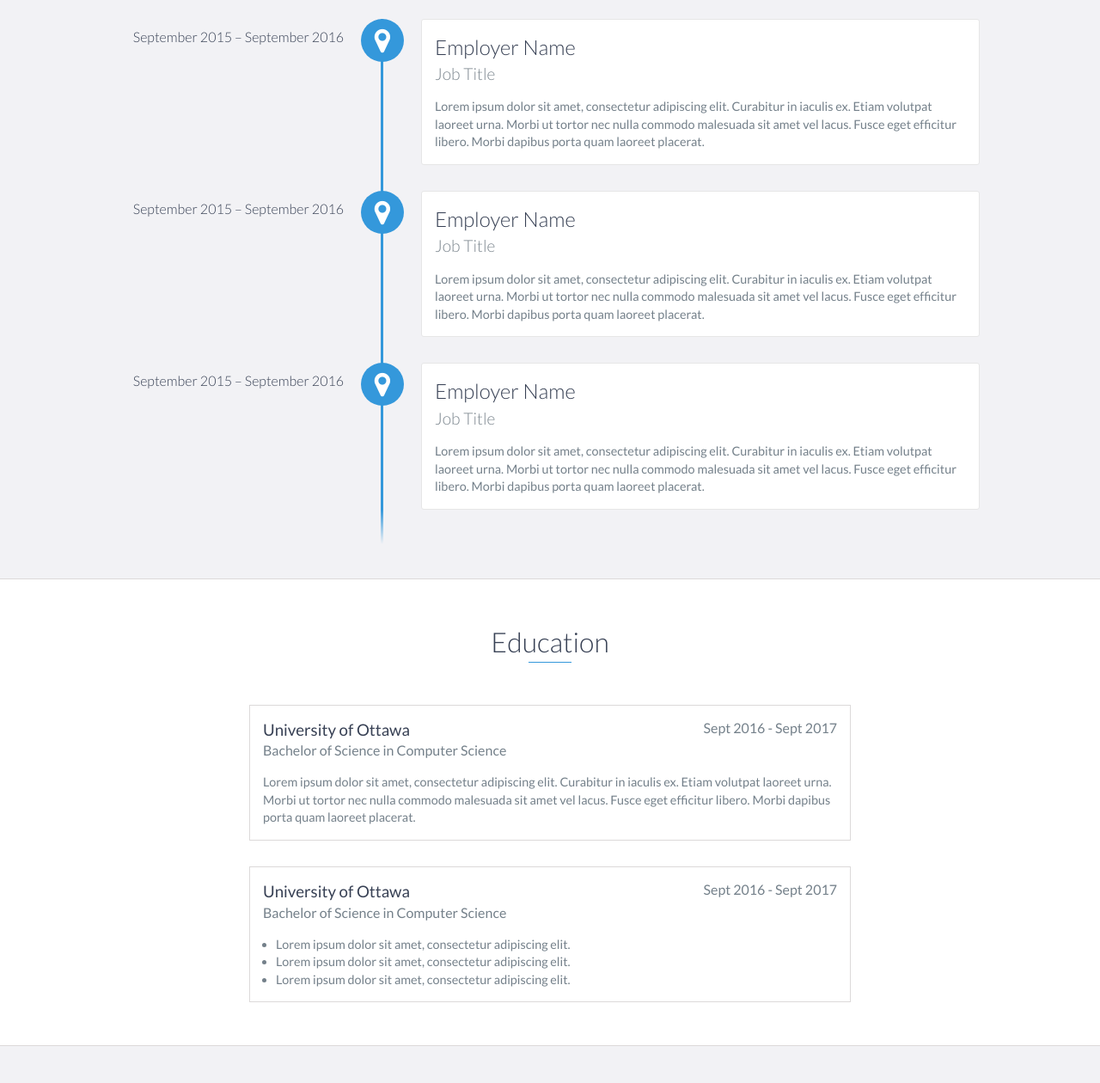
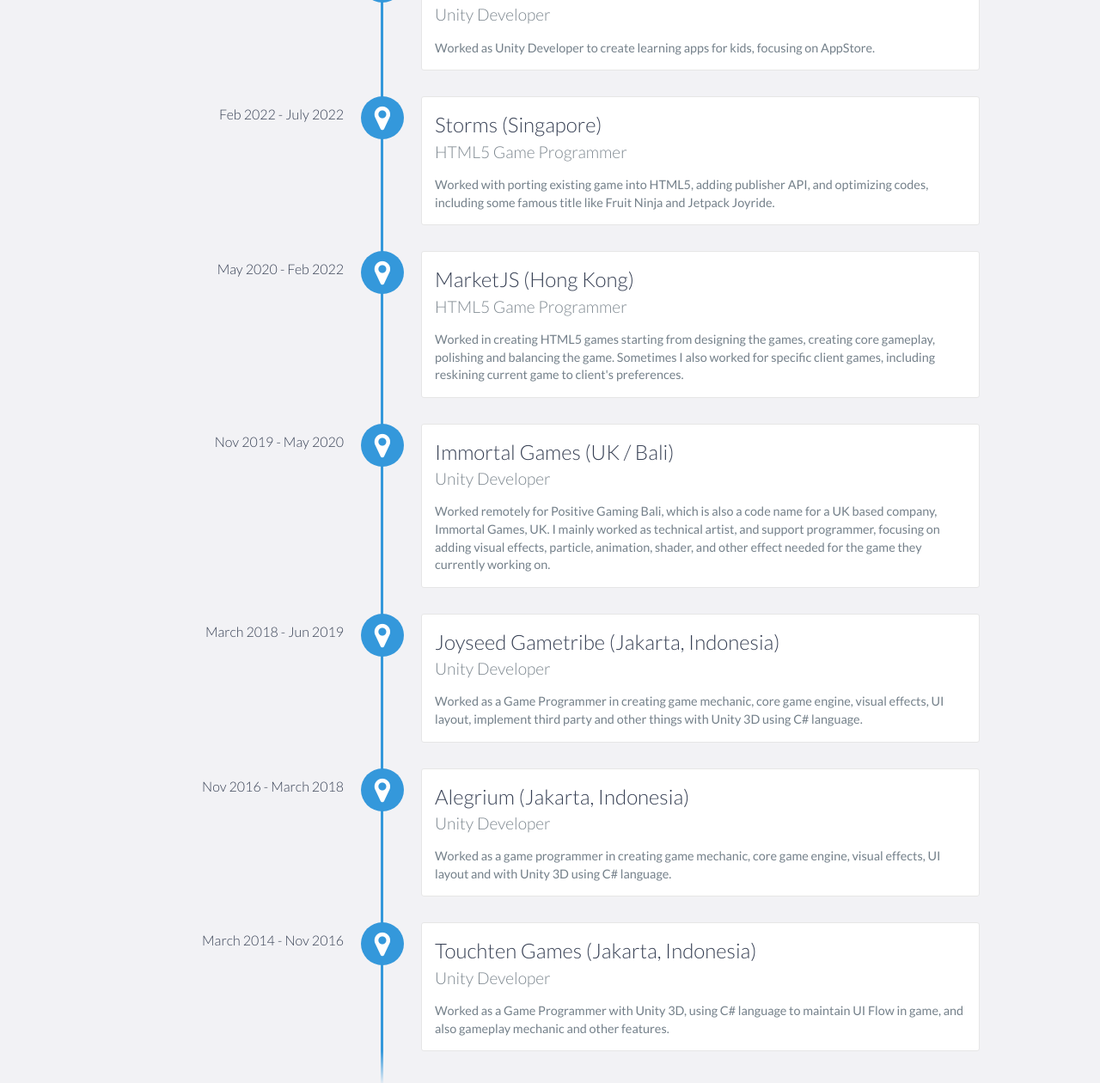
Before and after one commit to vindadzoebir123/Portfolio, a website: page index.html in a window 1280 px wide. Shown: the part 1245-2505 px from the top of the page at 86% size. Drawn offline with nearby package versions, Linux system fonts and the light colour scheme.

Commit message:
- update info

```diff
--- a/index.html
+++ b/index.html
@@ -5,7 +5,7 @@
     <meta charset="utf-8">
     <meta http-equiv="X-UA-Compatible" content="IE=edge">
     <meta name="viewport" content="width=device-width, initial-scale=1">
-    <title>My Portfolio</title>
+    <title>Vinda D Zoebir's Portfolio</title>
 	<link rel="shortcut icon" href="favicon.ico" type="image/x-icon">
 	<link rel="icon" href="favicon.ico" type="image/x-icon">
     <link href="https://fonts.googleapis.com/css?family=Lato:300,400,700,900" rel="stylesheet">
@@ -48,8 +48,8 @@
 
     <div id="lead">
         <div id="lead-content">
-            <h1>Ryan Fitzgerald</h1>
-            <h2>Software Engineer</h2>
+            <h1>Vinda D. Zoebir</h1>
+            <h2>Game Programmer</h2>
             <a href="#" class="btn-rounded-white">Download Resume</a>
         </div>
         <!-- End #lead-content -->
@@ -73,9 +73,11 @@
                 </div>
                 <div class="col-md-8">
                     <p>
-                        Lorem ipsum dolor sit amet, consectetur adipiscing elit. Curabitur in iaculis ex. Etiam volutpat laoreet urna. Morbi ut tortor nec nulla commodo malesuada sit amet vel lacus. Fusce eget efficitur libero. Morbi dapibus porta quam laoreet placerat. Donec
-                        eu vehicula neque. Donec viverra lorem nunc, tempus euismod eros sollicitudin ut. Quisque et tincidunt libero. Donec id pharetra justo. Proin euismod lacinia dolor, eu scelerisque justo tempus pharetra. Vivamus nunc justo, finibus
-                        ut nisl sed, euismod rhoncus nulla. Proin sed magna egestas, egestas ante et, congue eros. In consequat, mauris dapibus tincidunt suscipit, ex libero aliquet diam, at maximus risus enim non leo.
+                        A Game Programmer from Indonesia, have more than 9 years experience with
+                        Unity 3D and 3 years experience with HTML5 game. Have worked in 4 local
+                        mobile company in Indonesia and 3 international company remotely along the
+                        course of my career. I really like to learn new things, and seeking to improve my
+                        Game Programming skills so I can create better games than I have before.
                     </p>
                 </div>
             </div>
@@ -86,27 +88,70 @@
     <div id="experience" class="background-alt">
         <h2 class="heading">Experience</h2>
         <div id="experience-timeline">
-            <div data-date="September 2015 – September 2016">
-                <h3>Employer Name</h3>
-                <h4>Job Title</h4>
+            <div data-date="July 2022 - Present">
+                <h3>Egowall LLC (Texas, United States)</h3>
+                <h4>Unity Developer</h4>
                 <p>
-                    Lorem ipsum dolor sit amet, consectetur adipiscing elit. Curabitur in iaculis ex. Etiam volutpat laoreet urna. Morbi ut tortor nec nulla commodo malesuada sit amet vel lacus. Fusce eget efficitur libero. Morbi dapibus porta quam laoreet placerat.
+                    Worked as Unity Developer to create learning apps for kids, focusing on AppStore.
                 </p>
             </div>
 
-            <div data-date="September 2015 – September 2016">
-                <h3>Employer Name</h3>
-                <h4>Job Title</h4>
+            <div data-date="Feb 2022 - July 2022">
+                <h3>Storms (Singapore)</h3>
+                <h4>HTML5 Game Programmer</h4>
                 <p>
-                    Lorem ipsum dolor sit amet, consectetur adipiscing elit. Curabitur in iaculis ex. Etiam volutpat laoreet urna. Morbi ut tortor nec nulla commodo malesuada sit amet vel lacus. Fusce eget efficitur libero. Morbi dapibus porta quam laoreet placerat.
+                    Worked with porting existing game into HTML5, adding publisher API, and optimizing codes, including some famous title like Fruit Ninja and Jetpack Joyride.
                 </p>
             </div>
 
-            <div data-date="September 2015 – September 2016">
-                <h3>Employer Name</h3>
-                <h4>Job Title</h4>
+            <div data-date="May 2020 - Feb 2022">
+                <h3>MarketJS (Hong Kong)</h3>
+                <h4>HTML5 Game Programmer</h4>
                 <p>
-                    Lorem ipsum dolor sit amet, consectetur adipiscing elit. Curabitur in iaculis ex. Etiam volutpat laoreet urna. Morbi ut tortor nec nulla commodo malesuada sit amet vel lacus. Fusce eget efficitur libero. Morbi dapibus porta quam laoreet placerat.
+                    Worked in creating HTML5 games starting from designing the games, creating
+                    core gameplay, polishing and balancing the game.
+                    Sometimes I also worked for specific client games, including reskining current game
+                    to client's preferences.
+                </p>
+            </div>
+
+            <div data-date="Nov 2019 - May 2020">
+                <h3>Immortal Games (UK / Bali)</h3>
+                <h4>Unity Developer</h4>
+                <p>
+                    Worked remotely for Positive Gaming Bali, which is also a code name for a UK
+                    based company, Immortal Games, UK.
+                    I mainly worked as technical artist, and support programmer, focusing on adding
+                    visual effects, particle, animation, shader, and other effect needed for the game
+                    they currently working on.
+                </p>
+            </div>
+
+            <div data-date="March 2018 - Jun 2019">
+                <h3>Joyseed Gametribe (Jakarta, Indonesia)</h3>
+                <h4>Unity Developer</h4>
+                <p>
+                    Worked as a Game Programmer in creating game mechanic, core game engine,
+                    visual effects, UI layout, implement third party and other things with Unity 3D using
+                    C# language.
+                </p>
+            </div>
+
+            <div data-date="Nov 2016 - March 2018">
+                <h3>Alegrium (Jakarta, Indonesia)</h3>
+                <h4>Unity Developer</h4>
+                <p>
+                    Worked as a game programmer in creating game mechanic, core game
+                    engine, visual effects, UI layout and with Unity 3D using C# language.
+                </p>
+            </div>
+
+            <div data-date="March 2014 - Nov 2016">
+                <h3>Touchten Games (Jakarta, Indonesia)</h3>
+                <h4>Unity Developer</h4>
+                <p>
+                    Worked as a Game Programmer with Unity 3D, using C# language to maintain
+                    UI Flow in game, and also gameplay mechanic and other features.
                 </p>
             </div>
         </div>
@@ -116,30 +161,9 @@
     <div id="education">
         <h2 class="heading">Education</h2>
         <div class="education-block">
-            <h3>University of Ottawa</h3>
-            <span class="education-date">Sept 2016 - Sept 2017</span>
-            <h4>Bachelor of Science in Computer Science</h4>
-            <p>
-                Lorem ipsum dolor sit amet, consectetur adipiscing elit. Curabitur in iaculis ex. Etiam volutpat laoreet urna. Morbi ut tortor nec nulla commodo malesuada sit amet vel lacus. Fusce eget efficitur libero. Morbi dapibus porta quam laoreet placerat.
-            </p>
-        </div>
-        <!-- End .education-block -->
-
-        <div class="education-block">
-            <h3>University of Ottawa</h3>
-            <span class="education-date">Sept 2016 - Sept 2017</span>
-            <h4>Bachelor of Science in Computer Science</h4>
-            <ul>
-                <li>
-                    Lorem ipsum dolor sit amet, consectetur adipiscing elit.
-                </li>
-                <li>
-                    Lorem ipsum dolor sit amet, consectetur adipiscing elit.
-                </li>
-                <li>
-                    Lorem ipsum dolor sit amet, consectetur adipiscing elit.
-                </li>
-            </ul>
+            <h3>Andalas University, Indonesia</h3>
+            <span class="education-date">Sep 2008 - Nov 2013</span>
+            <h4>Bachelor of Science in Electrical Engineering</h4>
         </div>
         <!-- End .education-block -->
     </div>
```
